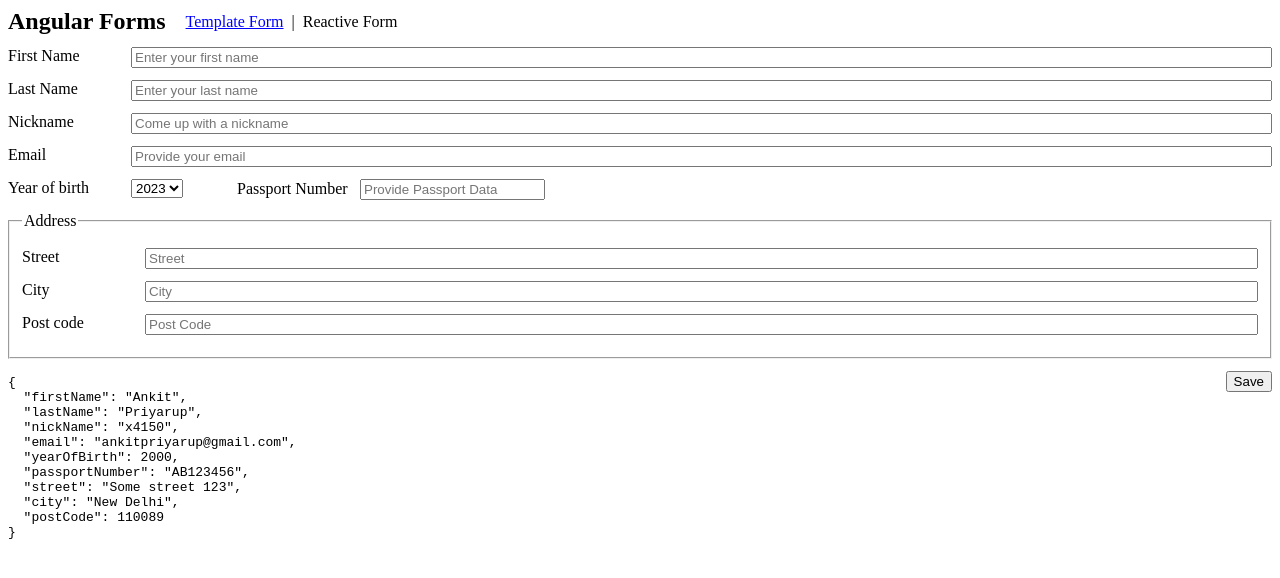
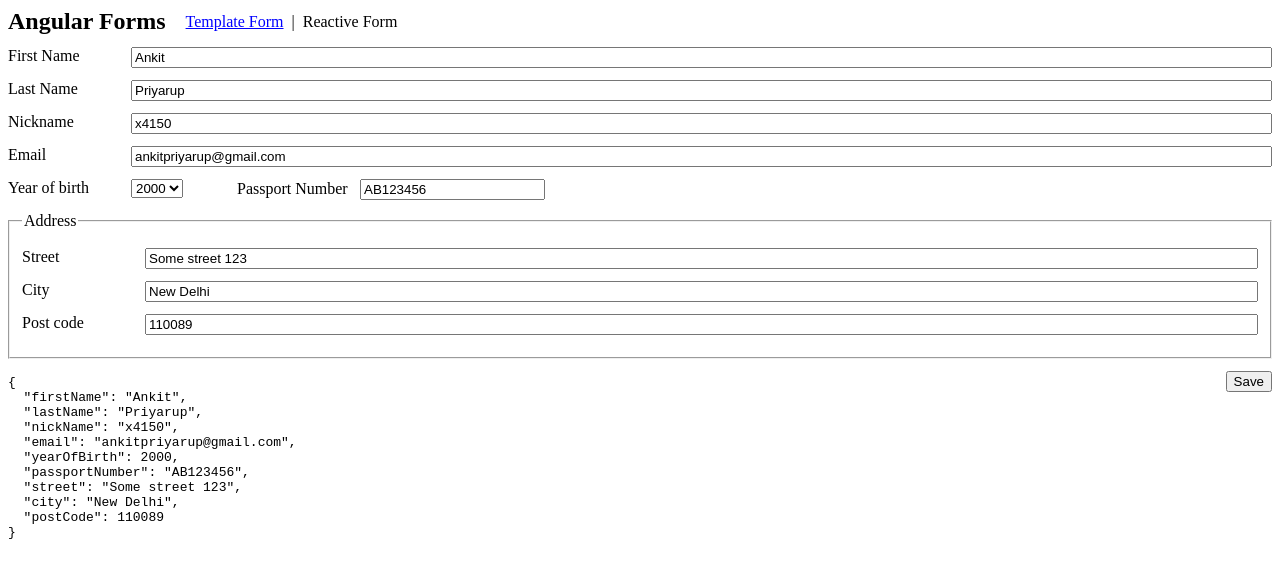
Before and after one commit to ankitpriyarup/angular-forms, an Angular app: page / in a window 1280 px wide. Shown: the top 578 px of the page. Built offline with nearby package versions, Linux system fonts and the light colour scheme.

Commit message:
2 files modified

```diff
--- a/src/template_form.ng.html
+++ b/src/template_form.ng.html
@@ -2,39 +2,69 @@
   <!-- First Name -->
   <div class="form-field">
     <label for="name">First Name</label>
-    <input type="text" id="first-name" placeholder="Enter your first name" />
+    <input
+      [(ngModel)]="formData.firstName"
+      name="first-name"
+      type="text"
+      id="first-name"
+      placeholder="Enter your first name"
+    />
   </div>
 
   <!-- Last Name -->
   <div class="form-field">
     <label for="last-name">Last Name</label>
-    <input type="text" id="last-name" placeholder="Enter your last name" />
+    <input
+      [(ngModel)]="formData.lastName"
+      name="last-name"
+      type="text"
+      id="last-name"
+      placeholder="Enter your last name"
+    />
   </div>
 
   <!-- Nick Name -->
   <div class="form-field">
     <label for="nickname">Nickname</label>
-    <input type="text" id="nickname" placeholder="Come up with a nickname" />
+    <input
+      [(ngModel)]="formData.nickName"
+      name="nick-name"
+      type="text"
+      id="nickname"
+      placeholder="Come up with a nickname"
+    />
   </div>
 
   <!-- Email -->
   <div class="form-field">
     <label for="email">Email</label>
-    <input type="email" id="email" placeholder="Provide your email" />
+    <input
+      [(ngModel)]="formData.email"
+      name="email"
+      type="email"
+      id="email"
+      placeholder="Provide your email"
+    />
   </div>
 
   <!-- Year of Birth & Passport -->
   <div class="form-field-inline-group">
     <div class="form-field--small">
       <label for="year-of-birth">Year of birth</label>
-      <select id="year-of-birth">
+      <select
+        [(ngModel)]="formData.yearOfBirth"
+        id="year-of-birth"
+        name="year-of-birth"
+      >
         <option *ngFor="let year of years" [value]="year">{{year}}</option>
       </select>
     </div>
     <div class="form-field--small">
       <label for="passport">Passport Number</label>
       <input
+        [(ngModel)]="formData.passportNumber"
         pattern="^[A-Z]{2}[0-9]{6}$"
+        name="passport"
         type="text"
         id="passport"
         placeholder="Provide Passport Data"
@@ -47,15 +77,33 @@
     <legend>Address</legend>
     <div class="form-field">
       <label for="street">Street</label>
-      <input type="text" id="street" placeholder="Street" />
+      <input
+        [(ngModel)]="formData.street"
+        name="street"
+        type="text"
+        id="street"
+        placeholder="Street"
+      />
     </div>
     <div class="form-field">
       <label for="city">City</label>
-      <input type="text" id="city" placeholder="City" />
+      <input
+        [(ngModel)]="formData.city"
+        name="city"
+        type="text"
+        id="city"
+        placeholder="City"
+      />
     </div>
     <div class="form-field">
       <label for="post-code">Post code</label>
-      <input type="text" id="post-code" placeholder="Post Code" />
+      <input
+        [(ngModel)]="formData.postCode"
+        name="post-code"
+        type="text"
+        id="post-code"
+        placeholder="Post Code"
+      />
     </div>
   </fieldset>
 
--- a/src/template_form.ts
+++ b/src/template_form.ts
@@ -1,11 +1,15 @@
 import { ChangeDetectionStrategy, Component } from '@angular/core';
 import { CommonModule } from '@angular/common';
+import { FormsModule } from '@angular/forms';
 import { UserInfo } from './main';
 
 @Component({
   selector: 'template-form',
   standalone: true,
-  imports: [CommonModule],
+  // FormsModule automatically adds directives to form
+  // Specifically ɵNgNoValidate, NgControlStatusGroup and NgForm
+  // Previously page was reloaded on submit now its prevented.
+  imports: [CommonModule, FormsModule],
   templateUrl: 'template_form.ng.html',
   changeDetection: ChangeDetectionStrategy.OnPush,
 })
```
